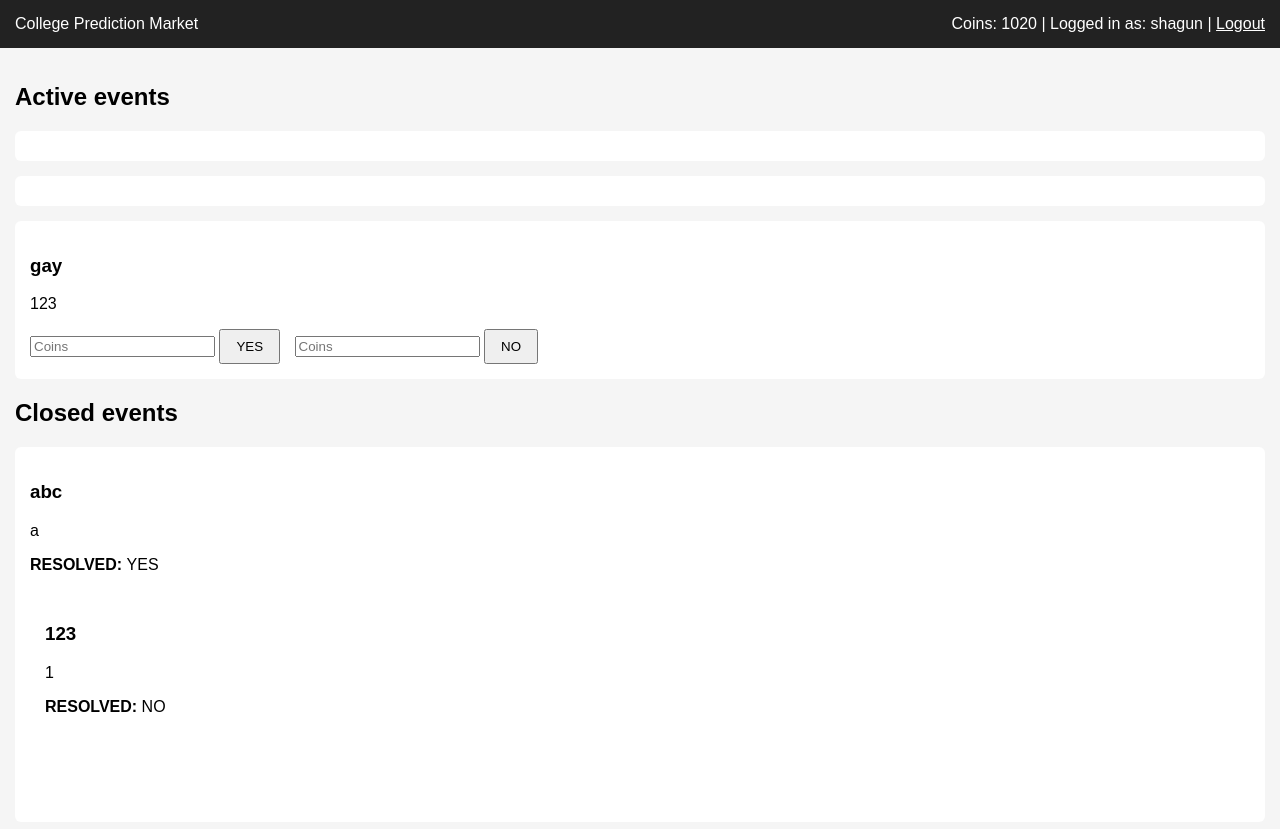
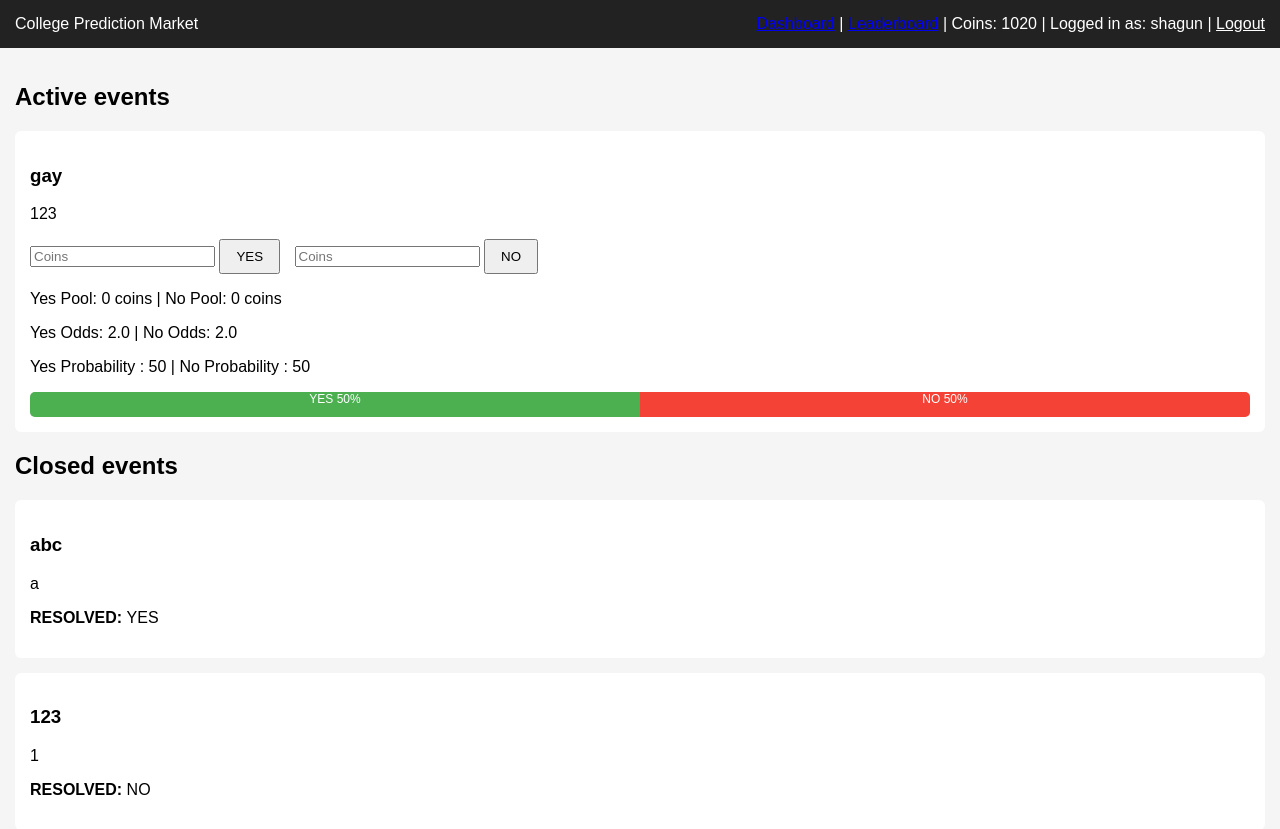
Before and after one commit to janav3036/Betting-System, a Flask app: page / in a window 1280 px wide. Shown: the top 829 px of the page. Before the commit the page ends 712 px from the top, so only its background shows below. Run offline with Flask 3, Linux system fonts and the light colour scheme; a user stored in the database is signed in.

Commit message:
added leaderboard and some features

```diff
--- a/routes/betting.py
+++ b/routes/betting.py
@@ -1,4 +1,5 @@
 from flask import Blueprint, render_template, request, redirect,url_for, session
+from datetime import datetime, timedelta
 from sqlalchemy.exc import IntegrityError
 from models import db, Event, Bet, User
 
@@ -6,16 +7,60 @@ betting_bp = Blueprint("betting", __name__)
 
 @betting_bp.route("/")
 def dashboard():
+
     if "user_id" not in session:
-        return redirect(url_for('auth.login'))
+        return redirect(url_for("auth.login"))
+
     user = db.session.get(User, session["user_id"])
+
     if user is None:
         session.clear()
         return redirect(url_for("auth.login"))
 
     events = Event.query.all()
-    return render_template("dashboard.html", events = events, current_user_coins = user.coins, current_user = user)
 
+    event_data = []
+
+    for event in events:
+
+        bets = Bet.query.filter_by(event_id=event.id).all()
+
+        yes_pool = sum(b.amount for b in bets if b.side == "YES")
+        no_pool = sum(b.amount for b in bets if b.side == "NO")
+
+        total = yes_pool + no_pool
+
+        if total>0:
+            yes_prob = round(yes_pool/total*100,1)
+            no_prob = round(no_pool/total*100,1)
+        else:
+            yes_prob=50
+            no_prob=50
+
+        yes_odds = round(total / yes_pool, 2) if yes_pool > 0 else 2.0
+        no_odds = round(total / no_pool, 2) if no_pool > 0 else 2.0
+
+        user_bet = Bet.query.filter_by(
+            event_id = event.id,
+            user_id=user.id
+        ).first()
+
+        event_data.append({
+            "event": event,
+            "yes_pool": yes_pool,
+            "no_pool": no_pool,
+            "yes_prob": yes_prob,
+            "no_prob": no_prob,
+            "yes_odds": yes_odds,
+            "no_odds": no_odds,
+            "user_bet": user_bet
+        })
+
+    return render_template(
+        "dashboard.html",
+        event_data=event_data,
+        current_user=user
+    )
 @betting_bp.route("/bet", methods = ["POST"])
 def place_bet():
     event_id = int(request.form.get("event_id"))
@@ -30,19 +75,36 @@ def place_bet():
         print("Not enough coins")
         return redirect(url_for("betting.dashboard"))
 
-    user.coins -= amount
+    bets = Bet.query.filter_by(event_id=event_id).all()
+
+    yes_pool = sum(b.amount for b in bets if b.side == "YES")
+    no_pool = sum(b.amount for b in bets if b.side == "NO")
+
+    if side == "YES":
+        yes_pool += amount
+    else:
+        no_pool += amount
+
+    total = yes_pool + no_pool
+
+    if side == "YES":
+        odds = total / yes_pool if yes_pool > 0 else 2.0
+    else:
+        odds = total / no_pool if no_pool > 0 else 2.0
+
 
     bet = Bet(
         user_id = user_id,
         event_id = event_id,
         side = side,
         amount = amount,
-        odds_at_time = 1.0
+        odds_at_time = round(odds, 2)
 
     )
 
     try:
         db.session.add(bet)
+        user.coins -= amount
         db.session.commit()
         print("BET: ", user_id, event_id, side)
 
@@ -51,3 +113,35 @@ def place_bet():
         print("Duplicate bet prevented")
 
     return redirect(url_for("betting.dashboard"))
+
+@betting_bp.route('/leaderboard')
+def leaderboard():
+    if "user_id" not in session:
+        return redirect(url_for('auth.login'))
+
+    current_user = db.session.get(User, session['user_id'])
+
+    total_users = User.query.order_by(User.coins.desc()).limit(7).all()
+
+    week_start = datetime.utcnow() - timedelta(days=7)
+
+    weekly_results = (
+        db.session.query(
+            User.username,
+            db.func.sum(Bet.amount * Bet.odds_at_time).label("weekly_profit")
+        )
+        .join(Bet, Bet.user_id == User.id)
+        .join(Event, Event.id == Bet.event_id)
+        .filter(Event.status == 'resolved')
+        .filter(Event.created_at >=week_start)
+        .group_by(User.id)
+        .order_by(db.desc("weekly_profit"))
+        .limit(7)
+        .all()
+    )
+    return render_template(
+        "leaderboard.html",
+        total_users=total_users,
+        weekly_results=weekly_results,
+        current_user=current_user
+    )
--- a/templates/base.html
+++ b/templates/base.html
@@ -1,5 +1,6 @@
 <!DOCTYPE html>
 <html>
+
 <head>
     <title>Class Prediction Market</title>
 
@@ -32,6 +33,30 @@
             margin-right: 10px;
             cursor: pointer;
         }
+
+        .probability-bar {
+            display: flex;
+            height: 25px;
+            width: 100%;
+            background: #ddd;
+            border-radius: 5px;
+            overflow: hidden;
+            margin-top: 10px;
+        }
+
+        .yes-bar {
+            background: #4CAF50;
+            color: white;
+            text-align: center;
+            font-size: 12px;
+        }
+
+        .no-bar {
+            background: #f44336;
+            color: white;
+            text-align: center;
+            font-size: 12px;
+        }
     </style>
 </head>
 
@@ -43,6 +68,10 @@
             College Prediction Market
             {%if current_user%}
             <div>
+                <a href="{{ url_for('betting.dashboard') }}">Dashboard</a> |
+
+                <a href="{{ url_for('betting.leaderboard') }}">Leaderboard</a> |
+
                 {%if current_user.is_admin%}
                 <a href="{{url_for('admin.create_event')}}" style="color: white;">Create an Event</a> |
                 {%else%}
@@ -62,4 +91,5 @@
     </div>
 
 </body>
+
 </html>
--- a/templates/dashboard.html
+++ b/templates/dashboard.html
@@ -4,9 +4,11 @@
 
 <h2>Active events</h2>
 
-{% for event in events %}
+{% for data in event_data %}
+{%set event = data.event%}
+
+    {% if event.status == "open" %}
         <div class="event-card">
-    {% if event.status == "open" %}
             <h3>{{ event.title }}</h3>
             <p>{{ event.description }}</p>
 
@@ -15,7 +17,7 @@
                 <a href="{{ url_for('admin.resolve_event', event_id=event.id, result='YES') }}">
                     Resolve YES
                 </a>
-
+                |
                 <a href="{{ url_for('admin.resolve_event', event_id=event.id, result='NO') }}">
                     Resolve NO
                 </a>
@@ -35,20 +37,37 @@
 
                     <button type="submit">NO</button>
                 </form>
+                {%if data.user_bet%}
+                Already Bet: {{data.user_bet.side}} - {{data.user_bet.amount}} @ {{data.user_bet.odds_at_time}}
+                {%endif%}
+            {% endif %}
+            <p>Yes Pool: {{data.yes_pool}} coins | No Pool: {{data.no_pool}} coins</p>
+            <p>Yes Odds: {{data.yes_odds}} | No Odds: {{data.no_odds}}</p>
+            <p>Yes Probability : {{data.yes_prob}} | No Probability : {{data.no_prob}}</p>
+            <div class="probability-bar">
+                <div class="yes-bar" style="width: {{data.yes_prob}}%">
+                    YES {{data.yes_prob}}%
+                </div>
+                <div class="no-bar" style="width: {{data.no_prob}}%">
+                    NO {{data.no_prob}}%
+                </div>
+            </div>
 
+        </div>
     {% endif %}
+{% endfor %}
 
-    {% endif %}
-</div>
-{% endfor %}
+
 <h2>Closed events</h2>
 
-{% for event in events %}
+{% for data in event_data %}
+{%set event = data.event%}
+{% if event.status == "resolved" %}
 <div class="event-card">
-    {% if event.status == "resolved" %}
     <h3>{{ event.title }}</h3>
     <p>{{ event.description }}</p>
     <p><strong>RESOLVED: </strong>{{event.result}}</p>
+</div>
 {%endif%}
 {%endfor%}
 {% endblock %}
```
Also changed, not shown: templates/leaderboard.html (added, +67 -0 lines), instance/database.db. Lines whose indentation alone changed are shown as unchanged.
